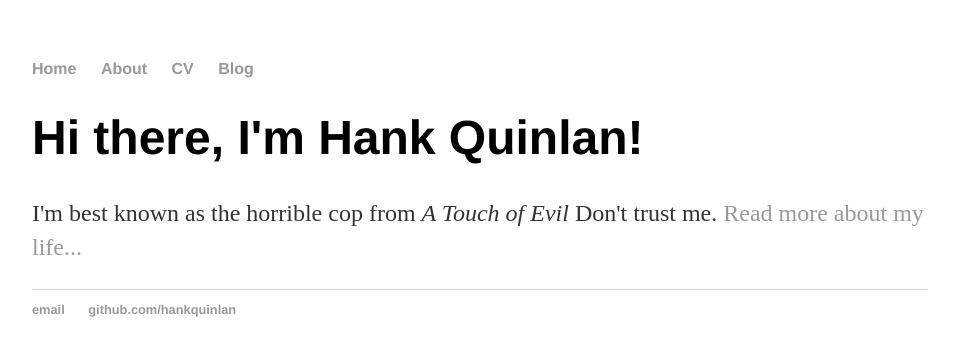
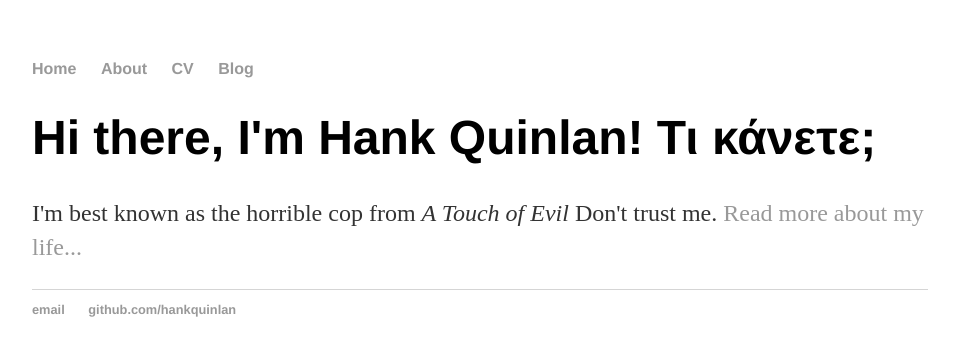
Before and after one commit to jahna/jahna.github.io, a Jekyll site: the page built from index.html, in a window 1280 px wide. Shown: the top 356 px of the page, without its empty margins (160-1115 px from the left). Built offline with Jekyll 4.4.1, drawn with Linux system fonts in a browser that asks for light colours.

Commit message:
Update index.html

```diff
--- a/index.html
+++ b/index.html
@@ -3,6 +3,6 @@ layout: default
 title: Hank Quinlan, Horrible Cop
 ---
 <div class="blurb">
-	<h1>Hi there, I'm Hank Quinlan!</h1>
+	<h1>Hi there, I'm Hank Quinlan! Τι κάνετε;</h1>
 	<p>I'm best known as the horrible cop from <em>A Touch of Evil</em> Don't trust me. <a href="/about">Read more about my life...</a></p>
 </div><!-- /.blurb -->
```
